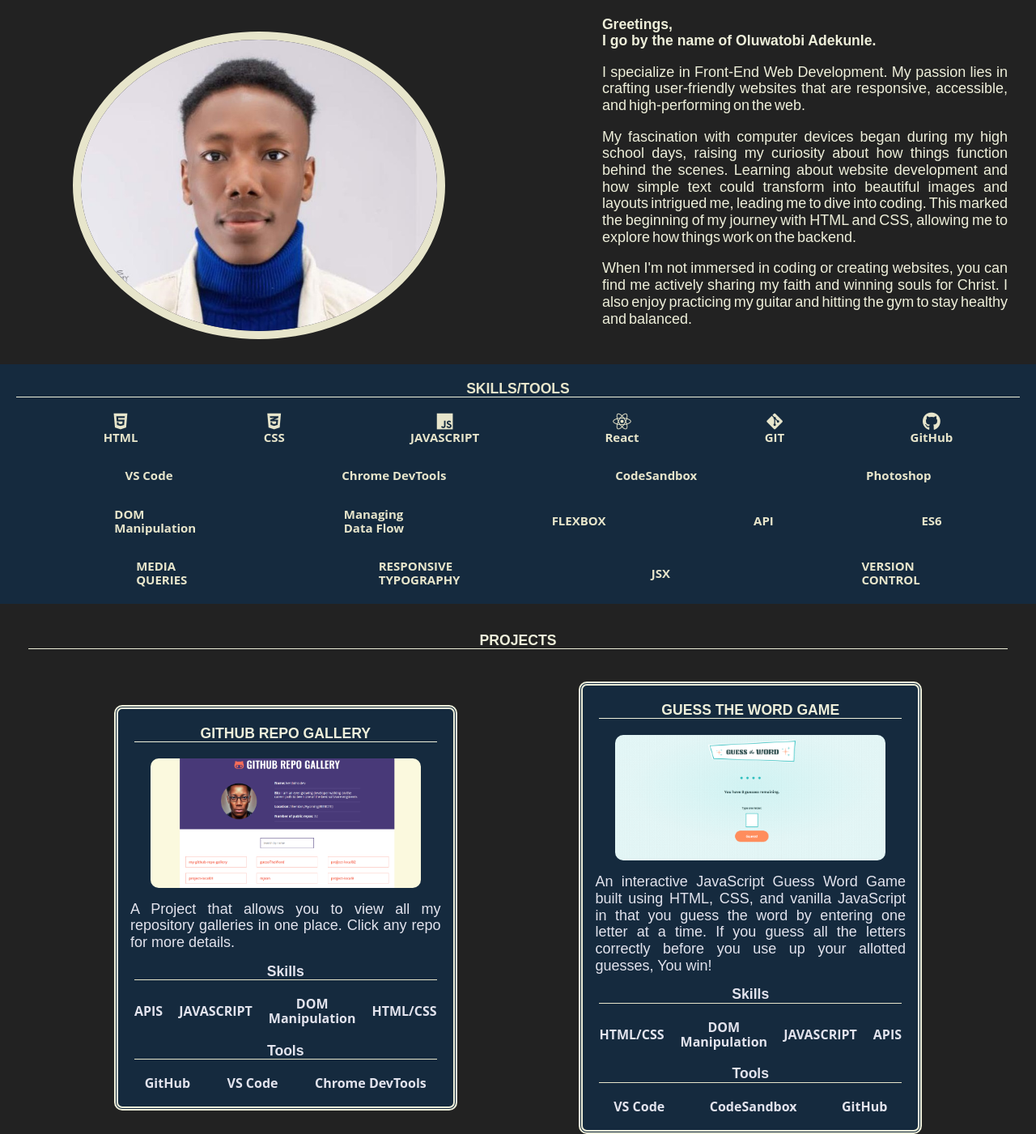
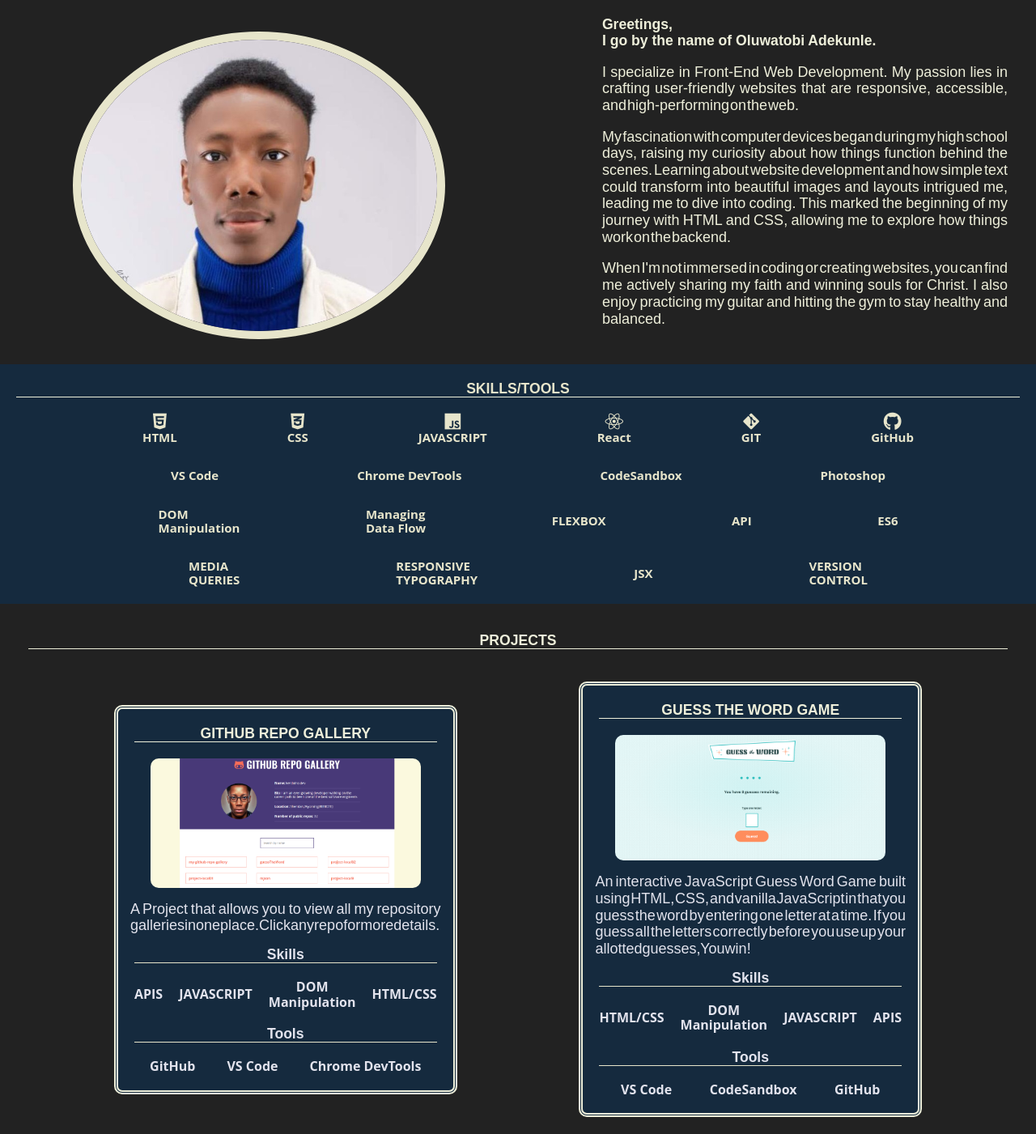
Before and after one commit to kerdaino/portfolio, a website built with Parcel: page index.html in a window 1280 px wide. Shown: the part 245-1646 px from the top of the page at 81% size. Built offline with nearby package versions, Linux system fonts and the light colour scheme; a web font is replaced by a local one.

Commit message:
fixesforspacing

```diff
--- a/css/main.css
+++ b/css/main.css
@@ -237,7 +237,7 @@ p {
 
 #about p,
 #about h2 {
-  word-spacing: -2px;
+  word-spacing: -4px;
 }
 
 /* Skills section */
@@ -273,7 +273,7 @@ p {
 
 .list ul {
   display: flex;
-  justify-content: space-around;
+  justify-content: space-evenly;
   align-items: center;
   margin-right: 15px;
   padding-right: 10px;
@@ -332,6 +332,7 @@ p {
   justify-content: center;
   text-align: justify;
   margin: 15px;
+  word-spacing: -5px;
 }
 
 #work .list ul li{
```
